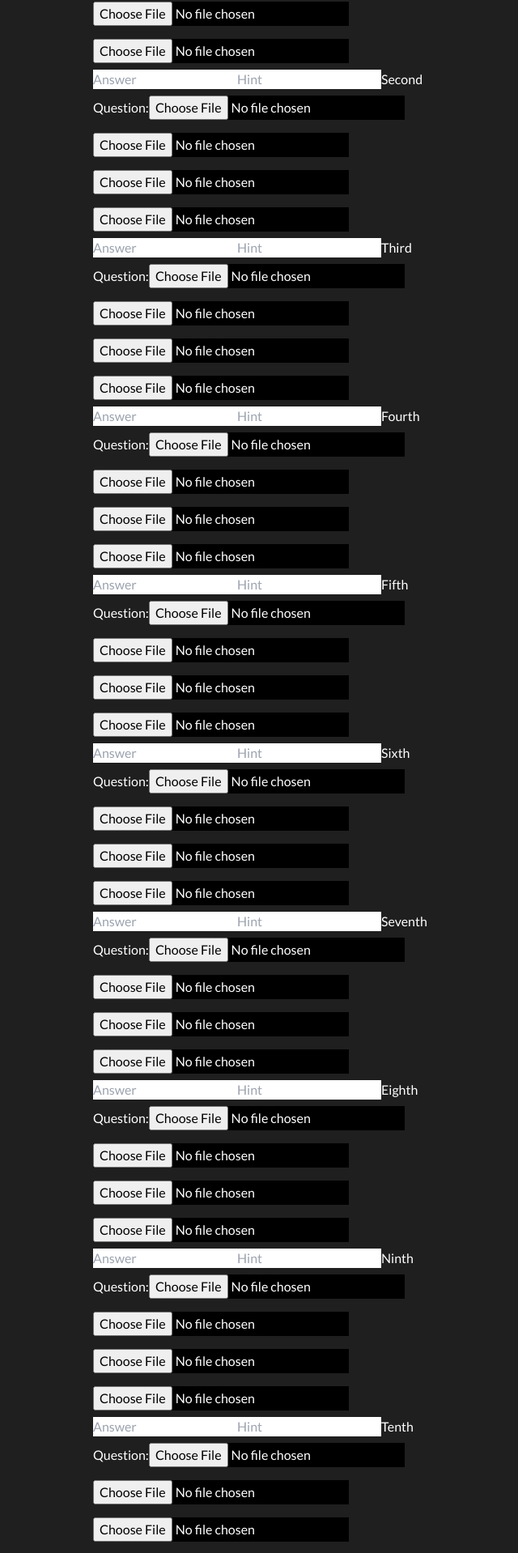
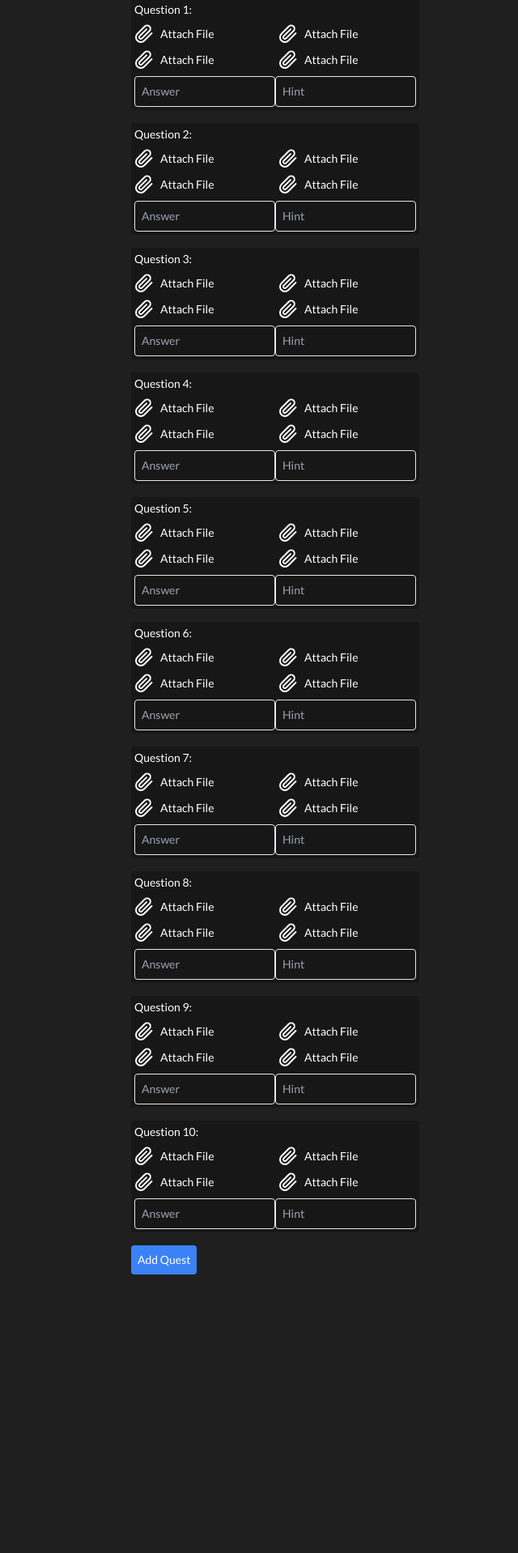
Before and after one commit to Chain-Trail/chaintrail, a Next.js app: page /Admin/new-question in a window 1280 px wide. Shown: the part 98-2016 px from the top of the page at 81% size, without its empty margins (300-940 px from the left). After the commit the page ends 1688 px from the top, so only its background shows below. Built offline with nearby package versions, Linux system fonts and the light colour scheme.

Commit message:
updated admin dashboard

```diff
--- a/app/Admin/new-question/page.jsx
+++ b/app/Admin/new-question/page.jsx
@@ -1,78 +1,23 @@
 "use client";
 import { useState } from "react";
+import UploadFile from "@/app/components/Reusable/UploadFile";
+
 
 const NewQuestion = () => {
-  const [images1, setImages1] = useState(["", "", "", ""]);
-  const [images2, setImages2] = useState(["", "", "", ""]);
-  const [images3, setImages3] = useState(["", "", "", ""]);
-  const [images4, setImages4] = useState(["", "", "", ""]);
-  const [images5, setImages5] = useState(["", "", "", ""]);
-  const [images6, setImages6] = useState(["", "", "", ""]);
-  const [images7, setImages7] = useState(["", "", "", ""]);
-  const [images8, setImages8] = useState(["", "", "", ""]);
-  const [images9, setImages9] = useState(["", "", "", ""]);
-  const [images10, setImages10] = useState(["", "", "", ""]);
-  const [answer1, setAnswer1] = useState("");
-  const [answer2, setAnswer2] = useState("");
-  const [answer3, setAnswer3] = useState("");
-  const [answer4, setAnswer4] = useState("");
-  const [answer5, setAnswer5] = useState("");
-  const [answer6, setAnswer6] = useState("");
-  const [answer7, setAnswer7] = useState("");
-  const [answer8, setAnswer8] = useState("");
-  const [answer9, setAnswer9] = useState("");
-  const [answer10, setAnswer10] = useState("");
-  const [hint1, setHint1] = useState("");
-  const [hint2, setHint2] = useState("");
-  const [hint3, setHint3] = useState("");
-  const [hint4, setHint4] = useState("");
-  const [hint5, setHint5] = useState("");
-  const [hint6, setHint6] = useState("");
-  const [hint7, setHint7] = useState("");
-  const [hint8, setHint8] = useState("");
-  const [hint9, setHint9] = useState("");
-  const [hint10, setHint10] = useState("");
-  const [quest, setQuest] = useState({});
+  const [questions, setQuestions] = useState(
+    Array.from({ length: 10 }, () => ({
+      images: ["", "", "", ""],
+      answer: "",
+      hint: "",
+    }))
+  );
 
   const handleAddQuestion = () => {
-    setQuest({
-      images: [
-        images1,
-        images2,
-        images3,
-        images4,
-        images5,
-        images6,
-        images7,
-        images8,
-        images9,
-        images10,
-      ],
-      answers: [
-        answer1,
-        answer2,
-        answer3,
-        answer4,
-        answer5,
-        answer6,
-        answer7,
-        answer8,
-        answer9,
-        answer10,
-      ],
-      hints: [
-        hint1,
-        hint2,
-        hint3,
-        hint4,
-        hint5,
-        hint6,
-        hint7,
-        hint8,
-        hint9,
-        hint10,
-      ],
-    });
+    const quest = {
+      images: questions.map((q) => q.images),
+      answers: questions.map((q) => q.answer),
+      hints: questions.map((q) => q.hint),
+    };
 
     fetch("/api/questions", {
       method: "POST",
@@ -83,278 +28,51 @@ const NewQuestion = () => {
     }).then((response) => response.json());
   };
 
+  const handleChange = (index, field, value) => {
+    const newQuestions = [...questions];
+    newQuestions[index][field] = value;
+    setQuestions(newQuestions);
+  };
+
   return (
-    <div>
-      First Question:
-      {images1.map((url, index) => (
-        <input
-          className="bg-black"
-          key={index}
-          type="file"
-          value={url}
-          onChange={(e) => {
-            const newImages = [...images1];
-            newImages[index] = e.target.value;
-            setImages1(newImages);
+    <div className="p-4 mt-20 text-sm">
+      {questions.map((q, index) => (
+        <div key={index} className="mb-4 bg-neutral-900 p-1 rounded">
+          <div className="mb-2">Question {index + 1}:</div>
+          <div className="grid grid-cols-2 gap-2 mb-2">
+            {q.images.map((image, imgIndex) => (
+              <UploadFile
+                key={imgIndex}
+                image={image}
+                setImage={(newImage) => {
+                  const newImages = [...q.images];
+                  newImages[imgIndex] = newImage;
+                  handleChange(index, "images", newImages);
                 }}
               />
             ))}
+          </div>
           <input
             type="text"
-        value={answer1}
-        onChange={(e) => setAnswer1(e.target.value)}
+            value={q.answer}
+            onChange={(e) => handleChange(index, "answer", e.target.value)}
             placeholder="Answer"
+            className="border p-2 rounded"
           />
           <input
             type="text"
-        value={hint1}
-        onChange={(e) => setHint1(e.target.value)}
+            value={q.hint}
+            onChange={(e) => handleChange(index, "hint", e.target.value)}
             placeholder="Hint"
+            className="border p-2 rounded"
           />
-      {/* Second Question */}
-      Second Question:
-      {images2.map((url, index) => (
-        <input
-          className="bg-black"
-          key={index}
-          type="file"
-          value={url}
-          onChange={(e) => {
-            const newImages = [...images2];
-            newImages[index] = e.target.value;
-            setImages2(newImages);
-          }}
-        />
+        </div>
       ))}
-      <input
-        type="text"
-        value={answer2}
-        onChange={(e) => setAnswer2(e.target.value)}
-        placeholder="Answer"
-      />
-      <input
-        type="text"
-        value={hint2}
-        onChange={(e) => setHint2(e.target.value)}
-        placeholder="Hint"
-      />
-      {/* Third Question */}
-      Third Question:
-      {images3.map((url, index) => (
-        <input
-          className="bg-black"
-          key={index}
-          type="file"
-          value={url}
-          onChange={(e) => {
-            const newImages = [...images3];
-            newImages[index] = e.target.value;
-            setImages3(newImages);
-          }}
-        />
-      ))}
-      <input
-        type="text"
-        value={answer3}
-        onChange={(e) => setAnswer3(e.target.value)}
-        placeholder="Answer"
-      />
-      <input
-        type="text"
-        value={hint3}
-        onChange={(e) => setHint3(e.target.value)}
-        placeholder="Hint"
-      />
-      {/* Fourth question */}
-      Fourth Question:
-      {images4.map((url, index) => (
-        <input
-          className="bg-black"
-          key={index}
-          type="file"
-          value={url}
-          onChange={(e) => {
-            const newImages = [...images4];
-            newImages[index] = e.target.value;
-            setImages4(newImages);
-          }}
-        />
-      ))}
-      <input
-        type="text"
-        value={answer4}
-        onChange={(e) => setAnswer4(e.target.value)}
-        placeholder="Answer"
-      />
-      <input
-        type="text"
-        value={hint4}
-        onChange={(e) => setHint4(e.target.value)}
-        placeholder="Hint"
-      />
-      {/* Fifth question*/}
-      Fifth Question:
-      {images5.map((url, index) => (
-        <input
-          className="bg-black"
-          key={index}
-          type="file"
-          value={url}
-          onChange={(e) => {
-            const newImages = [...images5];
-            newImages[index] = e.target.value;
-            setImages5(newImages);
-          }}
-        />
-      ))}
-      <input
-        type="text"
-        value={answer5}
-        onChange={(e) => setAnswer5(e.target.value)}
-        placeholder="Answer"
-      />
-      <input
-        type="text"
-        value={hint5}
-        onChange={(e) => setHint5(e.target.value)}
-        placeholder="Hint"
-      />
-      {/* Sixth question */}
-      Sixth Question:
-      {images6.map((url, index) => (
-        <input
-          className="bg-black"
-          key={index}
-          type="file"
-          value={url}
-          onChange={(e) => {
-            const newImages = [...images6];
-            newImages[index] = e.target.value;
-            setImages6(newImages);
-          }}
-        />
-      ))}
-      <input
-        type="text"
-        value={answer6}
-        onChange={(e) => setAnswer6(e.target.value)}
-        placeholder="Answer"
-      />
-      <input
-        type="text"
-        value={hint6}
-        onChange={(e) => setHint6(e.target.value)}
-        placeholder="Hint"
-      />
-      {/* Seventh question */}
-      Seventh Question:
-      {images7.map((url, index) => (
-        <input
-          className="bg-black"
-          key={index}
-          type="file"
-          value={url}
-          onChange={(e) => {
-            const newImages = [...images7];
-            newImages[index] = e.target.value;
-            setImages7(newImages);
-          }}
-        />
-      ))}
-      <input
-        type="text"
-        value={answer7}
-        onChange={(e) => setAnswer7(e.target.value)}
-        placeholder="Answer"
-      />
-      <input
-        type="text"
-        value={hint7}
-        onChange={(e) => setHint7(e.target.value)}
-        placeholder="Hint"
-      />
-      {/* Eighth question */}
-      Eighth Question:
-      {images8.map((url, index) => (
-        <input
-          className="bg-black"
-          key={index}
-          type="file"
-          value={url}
-          onChange={(e) => {
-            const newImages = [...images8];
-            newImages[index] = e.target.value;
-            setImages8(newImages);
-          }}
-        />
-      ))}
-      <input
-        type="text"
-        value={answer8}
-        onChange={(e) => setAnswer8(e.target.value)}
-        placeholder="Answer"
-      />
-      <input
-        type="text"
-        value={hint8}
-        onChange={(e) => setHint8(e.target.value)}
-        placeholder="Hint"
-      />
-      {/* Ninth question */}
-      Ninth Question:
-      {images9.map((url, index) => (
-        <input
-          className="bg-black"
-          key={index}
-          type="file"
-          value={url}
-          onChange={(e) => {
-            const newImages = [...images9];
-            newImages[index] = e.target.value;
-            setImages9(newImages);
-          }}
-        />
-      ))}
-      <input
-        type="text"
-        value={answer9}
-        onChange={(e) => setAnswer9(e.target.value)}
-        placeholder="Answer"
-      />
-      <input
-        type="text"
-        value={hint9}
-        onChange={(e) => setHint9(e.target.value)}
-        placeholder="Hint"
-      />
-      {/* Tenth question */}
-      Tenth Question:
-      {images10.map((url, index) => (
-        <input
-          className="bg-black"
-          key={index}
-          type="file"
-          value={url}
-          onChange={(e) => {
-            const newImages = [...images10];
-            newImages[index] = e.target.value;
-            setImages10(newImages);
-          }}
-        />
-      ))}
-      <input
-        type="text"
-        value={answer10}
-        onChange={(e) => setAnswer10(e.target.value)}
-        placeholder="Answer"
-      />
-      <input
-        type="text"
-        value={hint10}
-        onChange={(e) => setHint10(e.target.value)}
-        placeholder="Hint"
-      />
-      <button onClick={handleAddQuestion}>Add Quest</button>
+      <button
+        onClick={handleAddQuestion}
+        className="bg-blue-500 text-white p-2 rounded">
+        Add Quest
+      </button>
     </div>
   );
 };
--- /dev/null
+++ b/app/components/Reusable/UploadFile.jsx
@@ -0,0 +1,46 @@
+import { useRef, useState } from "react";
+import { FiPaperclip } from "react-icons/fi";
+
+const UploadFile = ({ image, setImage }) => {
+  const fileInputRef = useRef(null);
+  const [thumbnail, setThumbnail] = useState(null);
+
+  const handleFileChange = (e) => {
+    const file = e.target.files[0];
+    if (file) {
+      const reader = new FileReader();
+      reader.onloadend = () => {
+        setThumbnail(reader.result);
+        setImage(file);
+      };
+      reader.readAsDataURL(file);
+    }
+  };
+
+  return (
+    <div className="flex items-center space-x-2">
+      <div
+        className="flex items-center space-x-2 cursor-pointer"
+        onClick={() => fileInputRef.current.click()}>
+        <FiPaperclip className="text-2xl" />
+        <span>Attach File</span>
+      </div>
+      <input
+        type="file"
+        ref={fileInputRef}
+        accept="image/*"
+        className="hidden"
+        onChange={handleFileChange}
+      />
+      {thumbnail && (
+        <img
+          src={thumbnail}
+          alt="Thumbnail"
+          className="w-8 h-8 object-cover border rounded"
+        />
+      )}
+    </div>
+  );
+};
+
+export default UploadFile;
--- a/app/globals.css
+++ b/app/globals.css
@@ -7,5 +7,8 @@ body {
 }
 
 input[type=file]{
-    @apply my-2
+    @apply my-2 ;
 }
+input{
+   @apply bg-inherit text-inherit
+}
```
Also changed, not shown: app/api/questions/route.js (+34 -17 lines). Lines whose indentation alone changed are shown as unchanged.
